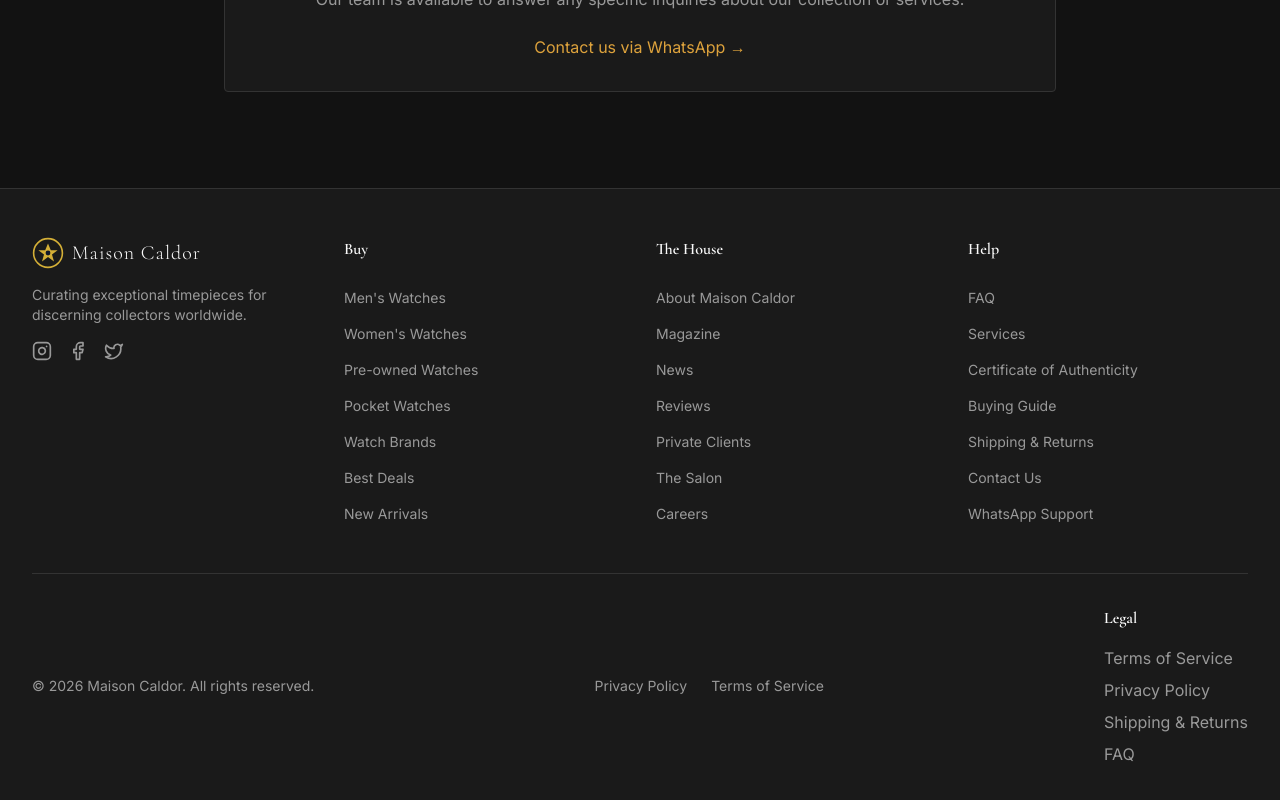
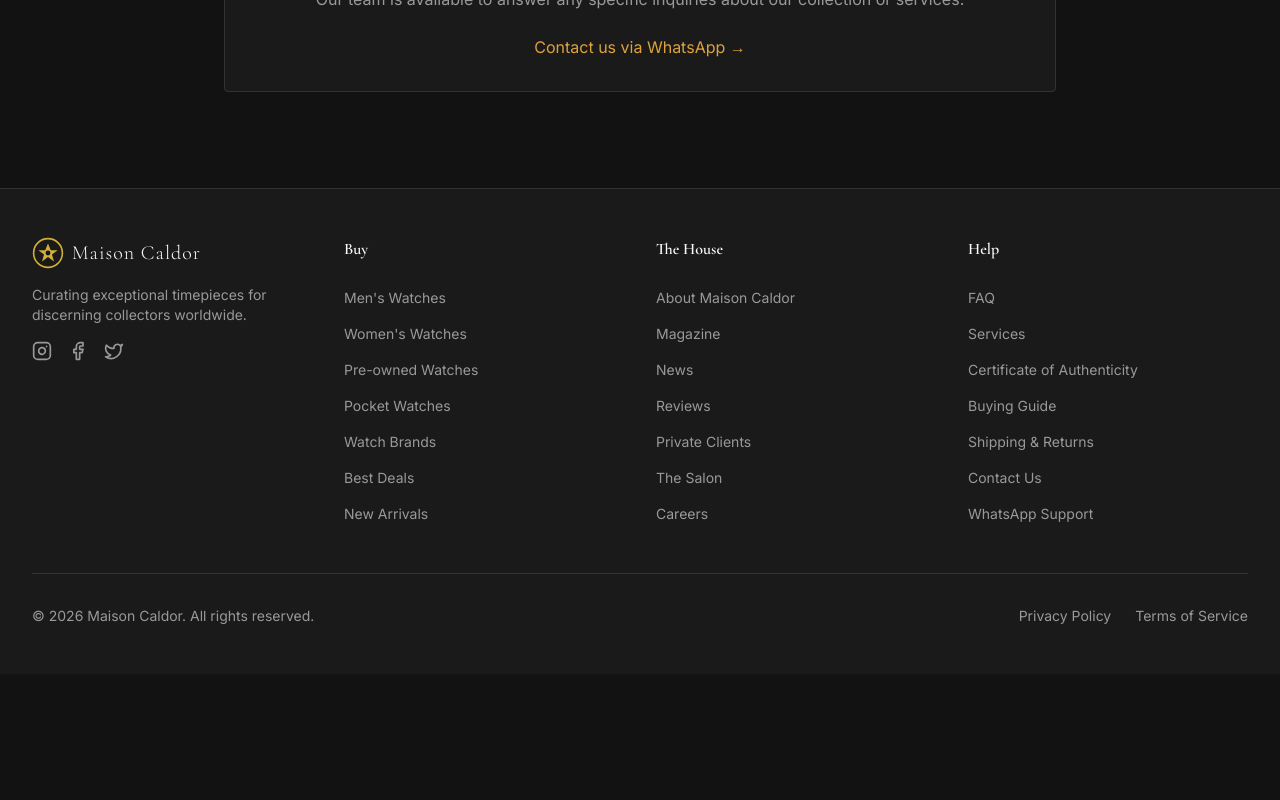
Before and after one commit to Maxwellchia7/sg-a59adf97-559a-45e1-ad33-f2bbe426fa1d-1787956764, a Next.js app: page /faq in a window 1280 px wide. Shown: the part 1588-2388 px from the top of the page. After the commit the page ends 2262 px from the top, so only its background shows below. Built offline with nearby package versions, Linux system fonts and the light colour scheme.

Commit message:
fix(products): resolve build errors and malformed html

```diff
--- a/src/components/Footer.tsx
+++ b/src/components/Footer.tsx
@@ -150,31 +150,6 @@ export function Footer() {
                 Terms of Service
               </Link>
             </div>
-            <div>
-              <h4 className="font-semibold mb-4 text-foreground">Legal</h4>
-              <ul className="space-y-2">
-                <li>
-                  <Link href="/terms" className="text-muted-foreground hover:text-primary transition-colors">
-                    Terms of Service
-                  </Link>
-                </li>
-                <li>
-                  <Link href="/privacy" className="text-muted-foreground hover:text-primary transition-colors">
-                    Privacy Policy
-                  </Link>
-                </li>
-                <li>
-                  <Link href="/shipping" className="text-muted-foreground hover:text-primary transition-colors">
-                    Shipping & Returns
-                  </Link>
-                </li>
-                <li>
-                  <Link href="/faq" className="text-muted-foreground hover:text-primary transition-colors">
-                    FAQ
-                  </Link>
-                </li>
-              </ul>
-            </div>
           </div>
         </div>
       </div>
--- a/src/pages/products/[id].tsx
+++ b/src/pages/products/[id].tsx
@@ -331,9 +331,15 @@ export const getStaticProps: GetStaticProps = async ({ params }) => {
     };
   }
 
+  // Get related products from the same brand
+  const relatedProducts = products
+    .filter(p => p.brand === product.brand && p.id !== product.id)
+    .slice(0, 4);
+
   return {
     props: {
       product,
+      relatedProducts,
     },
   };
 };
```
